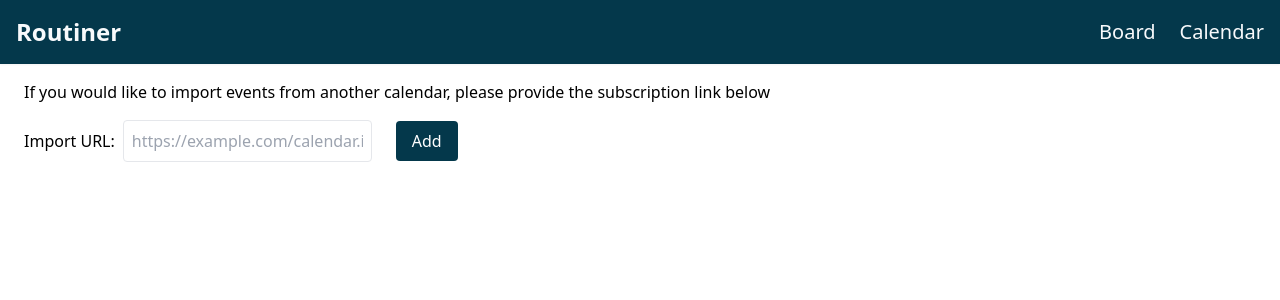
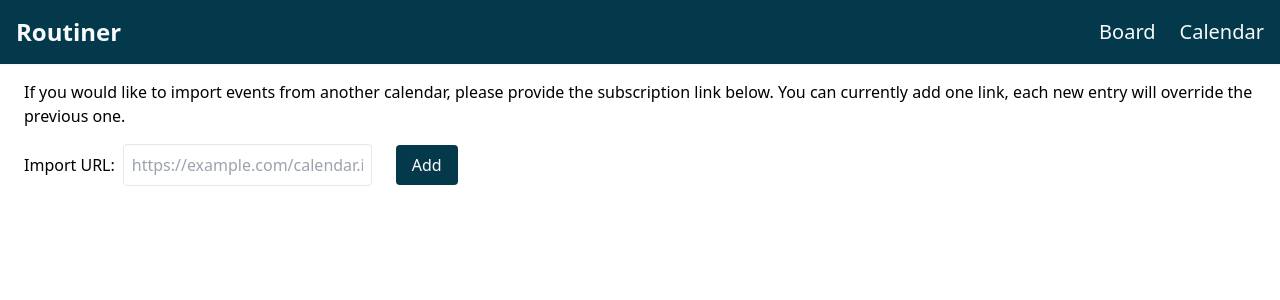
Before and after one commit to Mariphy/routiner, a Next.js app in the folder routiner/: page /settings in a window 1280 px wide. Shown: the top 300 px of the page. Built offline with nearby package versions, Linux system fonts and the light colour scheme; no server answers.

Commit message:
update link add description

```diff
--- a/routiner/src/app/settings/page.tsx
+++ b/routiner/src/app/settings/page.tsx
@@ -11,7 +11,7 @@ export default async function SettingsPage() {
 
     return (
         <div className="pt-20 px-6">
-            <p>If you would like to import events from another calendar, please provide the subscription link below</p>
+            <p>If you would like to import events from another calendar, please provide the subscription link below. You can currently add one link, each new entry will override the previous one.</p>
             <form action={addLinkAction} className="mt-4 flex items-center gap-2">
                 <label htmlFor="importURL">Import URL:</label>
                 <input
```
